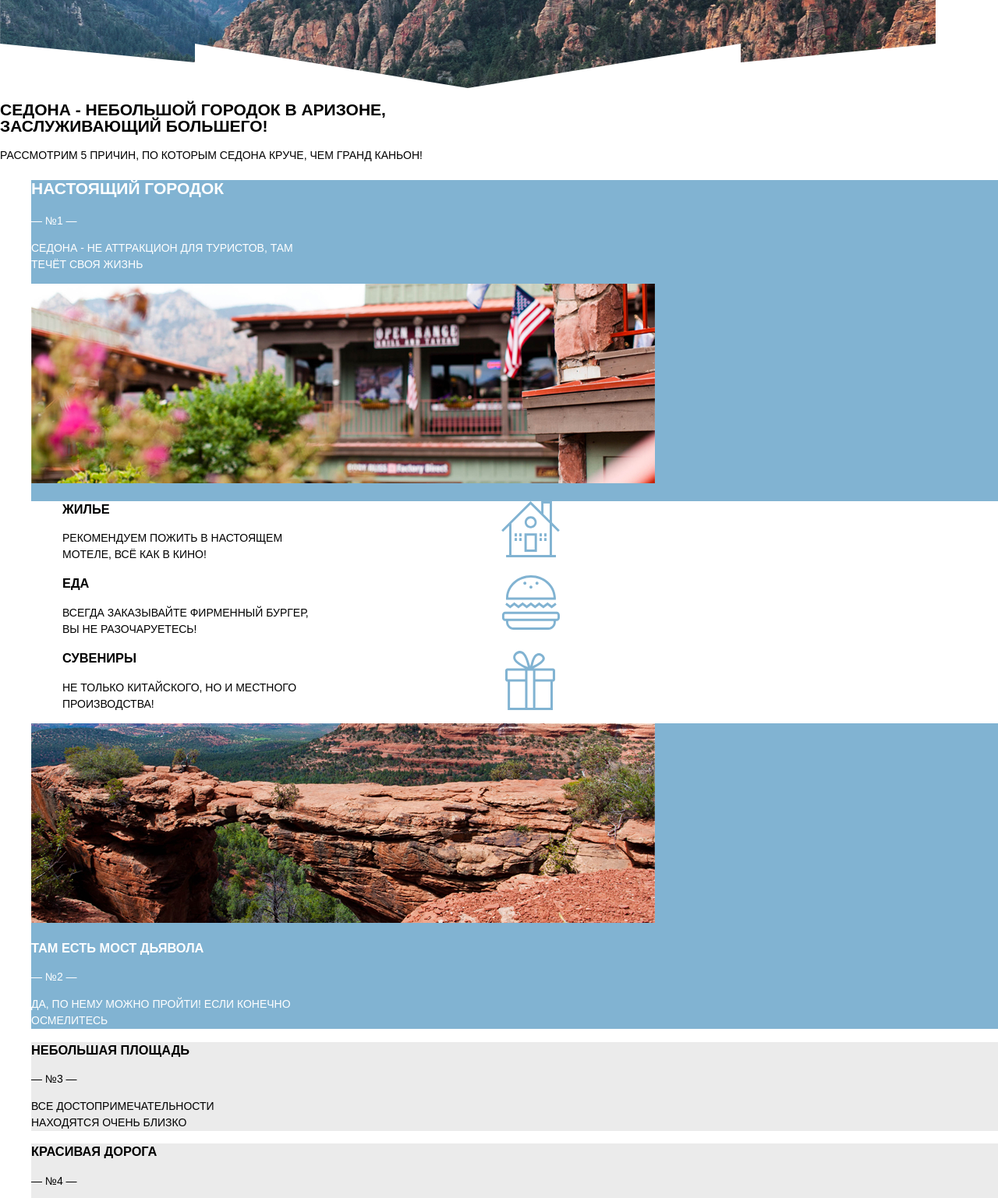
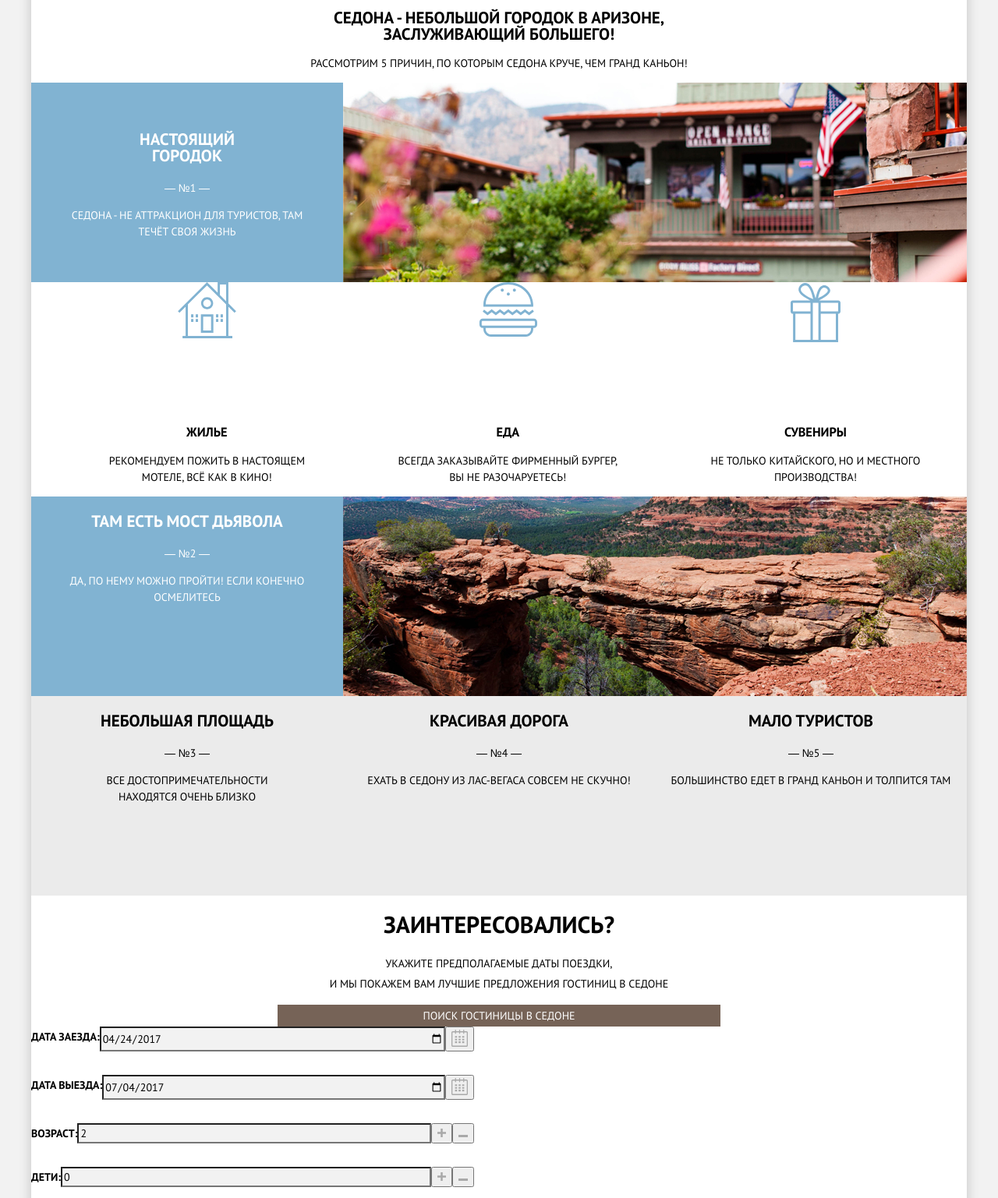
Before and after one commit to Kelebr0/288821-sedona-28, a plain HTML site: page index.html in a window 1280 px wide. Shown: the part 656-2193 px from the top of the page at 78% size. Drawn offline with Linux system fonts and the light colour scheme.

Commit message:
Сетки начаты

```diff
--- a/css/style.css
+++ b/css/style.css
@@ -27,17 +27,23 @@
   --special-grey: #F2F2F2;
 }
 
-body {
-  min-width: 960px;
-  margin: 0;
-  padding: 0;
-  font-family: "PT Sans Narrow", Arial, sans-serif;
+.site-body {
+  background-color: var(--special-grey);
+  text-transform: uppercase;
+  font-family: "PT Sans", Arial, sans-serif;
   font-size: 14px;
   line-height: 26px;
   font-weight: 400;
+}
+
+.container {
+  max-width: 1200px;
+  min-width:768px;
+  margin: 0 auto;
+  padding: 0;
   color: var(--basic-black);
-  text-transform: uppercase;
   background-color: var(--basic-white);
+  box-shadow: 0px 5px 15px rgba(0, 1, 1, 0.2)
 }
 
 img {
@@ -58,13 +64,25 @@ a {
   display: none; /*Убрать класс после оформления форм*/
 }
 
+.site-navigation {
+  display: flex;
+  justify-content: space-between;
+}
+
+.navigation-logo {
+}
+
 .navigation-list {
   list-style: none;
+  display: flex;
+  justify-content: space-around;
+  flex-grow: 1;
 }
 
 .navigation-item {
   color: var(--basic-black);
   font-weight: bold;
+  width: auto;
 }
 
 .current {
@@ -86,6 +104,8 @@ a {
   background-color: var(--basic-black);
   width: 1200px;
   height: 509px;
+  margin-left: auto;
+  margin-right: auto;
 }
 
 .welcome-img {
@@ -95,6 +115,7 @@ a {
 
 .features-block {
   line-height: 21px;
+  text-align: center;
 }
 
 .features-block-title {
@@ -104,37 +125,88 @@ a {
 
 .advantages-list {
   list-style: none;
+  display: grid;
+  padding: 0;
+  grid-template-columns: 400px 400px 400px;
+  grid-template-rows: auto auto 256px;
 }
 
 .advantages-list-title {
   font-size: 21px;
 }
 
+
 .advantages-item {
   background-color: var(--basic-grey);
+  text-align: center;
+  grid-row-start: 3;
+  grid-row-end 4;
 }
 
 .advantages-item-blue {
   background-color: var(--basic-blue);
   color: var(--basic-white);
+  text-align: center;
+  display: grid;
+  grid-template-columns: 400px 800px;
+  grid-row-start: 1;
+  grid-row-end: 2;
+
+}
+
+.advantages-item-blue:nth-child(2) {
+  grid-column-start: 1;
+  grid-column-end: 4;
+  grid-row-start: 2;
+  grid-row-end: 3;
+}
+
+.advantages-city {
+  grid-column-start: 1;
+  grid-column-end: 2;
+  grid-row-start: 1;
+  grid-row-end: 2;
+  margin: auto;
+}
+
+.advantages-city-img {
+  grid-column-start: 2;
+  grid-column-end: 4;
+  grid-row-start: 1;
+  grid-row-end: 2;
 }
 
 .benefits-list {
   color: var(--basic-black);
   list-style: none;
   background-color: var(--basic-white);
+  grid-column-start: 1;
+  grid-column-end: 4;
+  display: flex;
+  justify-content: space-around;
+  flex-grow: 1;
 }
 
 .benefits-list-house {
   background: url("../img/index-house-icon.svg") top no-repeat;
+  padding-top: 165px;
+  align-self: center;
 }
 
 .benefits-list-food {
   background: url("../img/index-burger-icon.svg") top no-repeat;
+  padding-top: 165px;
+  align-self: flex-end;
 }
 
 .benefits-list-present {
   background: url("../img/index-present-icon.svg") top no-repeat;
+  padding-top: 165px;
+  align-self: center;
+}
+
+.offer-block {
+  text-align: center;
 }
 
 .offer-block-title {
@@ -146,9 +218,12 @@ a {
   color: var(--basic-white);
   background-color: var(--basic-brown);
   text-transform: uppercase;
+  font-size: 21px;
+  line-height: 26px;
   text-align: center;
   font: inherit;
   border: none;
+  width:568px;
 }
 
 .form-button:hover {
@@ -160,6 +235,30 @@ a {
   color: var(--special-brown);
 }
 
+.form-hotels {
+  width: 568px;
+}
+
+.form-hotels-group {
+  display:flex;
+  margin:0;
+  margin-bottom:30px;
+  font-weight:700
+  width: 100%;
+  justify-content: center;
+
+}
+
+.container-form-hotels {
+  position:relative;
+  width:568px;
+}
+
+.form-find-button .form-hotels {
+  width: 100%;
+  justify-content: center;
+}
+
 .form-label {
   font-weight: bold;
   font-family: inherit;
@@ -167,6 +266,7 @@ a {
 
 .form-input {
   background-color: var(--special-grey);
+  flex-grow: 1;
 }
 
 .form-input:hover {
@@ -195,9 +295,40 @@ a {
   color: var(--special-blue);
 }
 
+.map {
+  width:100%;
+  height:593px;
+}
+
 
 
 /*Начало стилей hotels*/
+
+.filter {
+  height: 217px;
+  background-color: var(--basic-blue);
+  background: url("../img/hotels-background.jpg") center no-repeat;
+  color: var(--basic-white);
+}
+
+.filter-form {
+  display: flex;
+}
+
+.form-item {
+  border: none;
+
+}
+
+.form-item legend {
+  font-size:16px;
+  line-height:21px;
+  font-weight: bold;
+}
+
+.form-item label {
+  line-height: 21px;
+}
 
 .filter-block-text {
   font-size: 21px;
@@ -288,6 +419,12 @@ a {
 
 /*Начало стилей footer*/
 
+.site-footer {
+  display: flex;
+  justify-content: space-around;
+
+}
+
 .contacts {
   font-weight: bold;
   line-height: 26px;
@@ -296,6 +433,10 @@ a {
 
 .socials {
   list-style: none;
+  display: grid;
+  gap: 6px;
+  grid-template-columns: auto auto auto;
+  grid
 }
 
 .html-logo {
--- a/index.html
+++ b/index.html
@@ -2,14 +2,15 @@
 <html lang="ru">
   <head>
     <meta charset="utf-8">
+    <link rel="stylesheet" href="css/normalize.css">
     <link rel="stylesheet" href="css/style.css">
-    <link rel="stylesheet" href="css/normalize.css">
     <title>Седона</title>
   </head>
-  <body>
+  <body class="site-body">
+    <div class="container">
       <header>
         <nav class="site-navigation">
-        <a>
+          <a class="navigation-logo">
             <img src="img/site-logo.svg" width="138" height="70" alt="Логотип">
           </a>
           <ul class="navigation-list">
@@ -28,13 +29,15 @@
         </section>
         <section class="features-block">
           <h2 class="features-block-title">Седона - небольшой городок в Аризоне,<br> заслуживающий большего!</h2>
-          <p>Рассмотрим 5 причин, по которым седона круче, чем гранд каньон!</p>
+          <p class="features-text">Рассмотрим 5 причин, по которым седона круче, чем гранд каньон!</p>
           <ol class="advantages-list">
-          <li class="advantages-item advantages-item-blue">
-            <h3 class="advantages-list-title">Настоящий городок</h3>
+            <li class="advantages-item-blue">
+              <div class="advantages-city">
+                <h3 class="advantages-list-title">Настоящий <br> городок</h3>
                 <span>— №1 —</span>
                 <p>Седона - не аттракцион для туристов, там <br> течёт своя жизнь</p>
-            <img src="img/index-city.jpg" alt="Городской пейзаж" width="800" height="256">
+              </div>
+              <img class="advantages-city-img" src="img/index-city.jpg" alt="Городской пейзаж" width="800" height="256">
               <ul class="benefits-list">
                 <li class="benefits-list-house">
                   <h3>Жилье</h3>
@@ -50,24 +53,27 @@
                 </li>
               </ul>
             </li>
-          <li class="advantages-item advantages-item-blue">
-            <img src="img/index-canyon.jpg" alt="Пейзаж каньона" width="800" height="256">
-            <h3>Там есть Мост дьявола</h3>
+            <li class="advantages-item-blue">
+              <div class="advantages-bridge">
+                <h3 class="advantages-list-title">Там есть Мост дьявола</h3>
                 <span>— №2 —</span>
                 <p>Да, по нему можно пройти! Если конечно <br> осмелитесь</p>
+              </div>
+
+              <img src="img/index-canyon.jpg" alt="Пейзаж каньона" width="800" height="256">
             </li>
             <li class="advantages-item">
-          <h3>Небольшая площадь</h3>
+              <h3 class="advantages-list-title">Небольшая площадь</h3>
               <span>— №3 —</span>
               <p>все достопримечательности <br> находятся очень близко</p>
             </li>
             <li class="advantages-item">
-            <h3>Красивая дорога</h3>
+              <h3 class="advantages-list-title">Красивая дорога</h3>
               <span>— №4 —</span>
               <p>ехать в седону из лас-вегаса совсем не скучно!</p>
             </li>
             <li class="advantages-item">
-            <h3>Мало туристов</h3>
+              <h3 class="advantages-list-title">Мало туристов</h3>
               <span>— №5 —</span>
               <p>большинство едет в гранд каньон и толпится там</p>
             </li>
@@ -78,25 +84,25 @@
           <p>Укажите предполагаемые даты поездки,<br>
           и мы покажем вам лучшие предложения гостиниц в седоне</p>
           <button class="form-button" type="button">Поиск гостиницы в седоне</button>
-        <div>
-          <form action="https://echo.htmlacademy.ru" method="post">
-            <p>
+          <div class="container-form-hotels">
+            <form class="form-hotels" action="https://echo.htmlacademy.ru" method="post">
+              <p class="form-hotels-group">
                 <label class="form-label" for="date-in">Дата заезда:</label>
                 <input class="form-input" type="date" name="date-in" id="date-in" value="2017-04-24" required>
                 <button type="button"><img src="img/index-calendar.svg" alt="Выберите дату заезда"></button>
               </p>
-            <p>
+              <p class="form-hotels-group">
                 <label class="form-label" for="date-out">Дата выезда:</label>
                 <input class="form-input" type="date" name="date-out" id="date-out" value="2017-07-04" required>
                 <button type="button"><img src="img/index-calendar.svg" alt="Выберите дату выезда"></button>
               </p>
-            <p>
+              <p class="form-hotels-group">
                 <label class="form-label" for="adults">Возраст:</label>
                 <input class="form-input" type="number" name="adults" value="2" id="adults">
                 <button type="button"><img src="img/index-plus.svg" alt="увеличить число"></button>
                 <button type="button"><img src="img/index-minus.svg" alt="уменьшить число"></button>
               </p>
-            <p>
+              <p class="form-hotels-group">
                 <label class="form-label" for="kids">Дети:</label>
                 <input class="form-input" type="number" name="kids" value="0" id="kids">
                 <button type="button"><img src="img/index-plus.svg" alt="Увеличить число"></button>
@@ -107,10 +113,12 @@
           </div>
         </section>
         <section>
-        <!--Тут будет карта-->
+          <div class="map">
+      			<img src="img/map.png" alt="Седона на карте" width="1200" height="593">
+          </div>
         </section>
       </main>
-    <footer>
+      <footer class="site-footer">
         <section class="contacts">
           <p>#VISITSEDONA <br>
           ТЕЛ:<a href="tel:+74956660166">+7(495)666-01-66</a></p>
@@ -126,5 +134,6 @@
           <p>Website by<a href="https://htmlacademy.ru/intensive/htmlcss"><img src="img/html-logo.svg" width="115" height="41" alt="Логотип HTML Acadamy"></a></p>
         </section>
       </footer>
+    </div>
   </body>
 </html>
```
Also changed, not shown: hotels.html (+56 -5 lines), img/map.png (added). Lines whose indentation alone changed are shown as unchanged.
